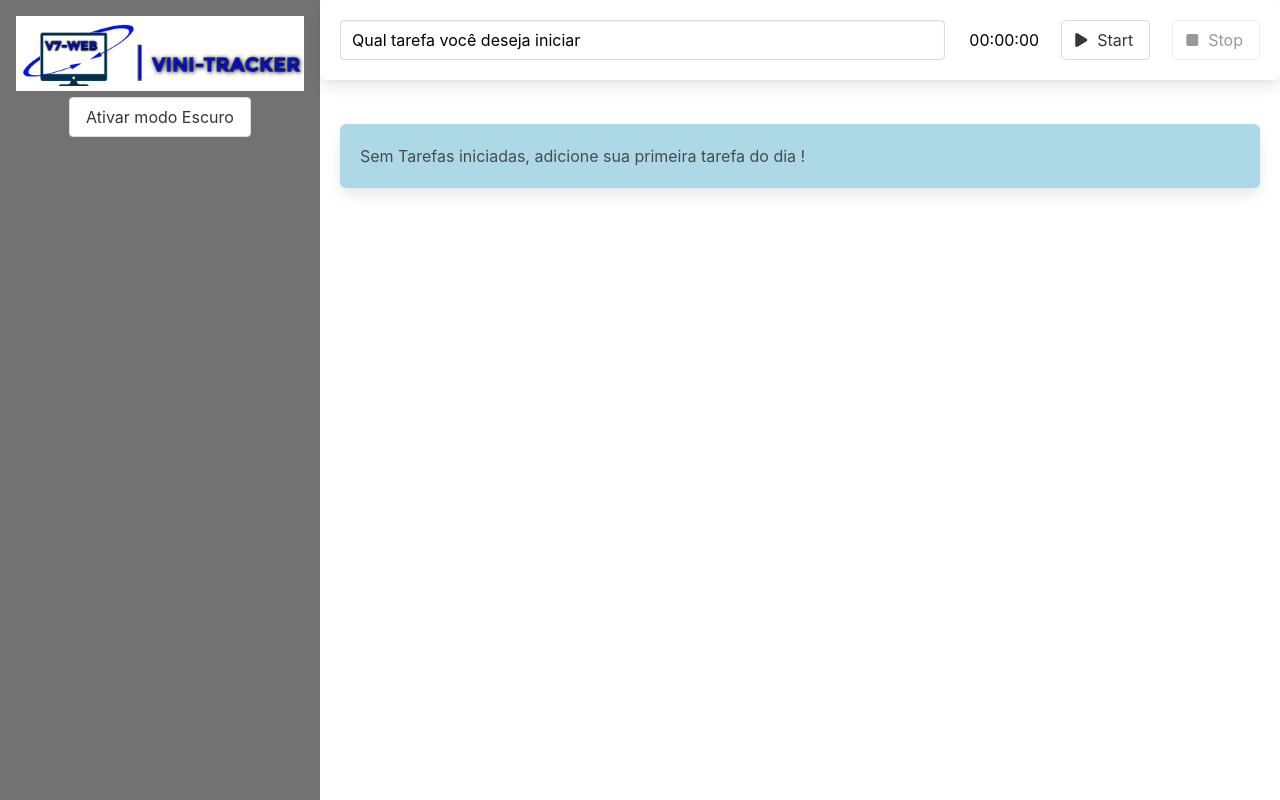
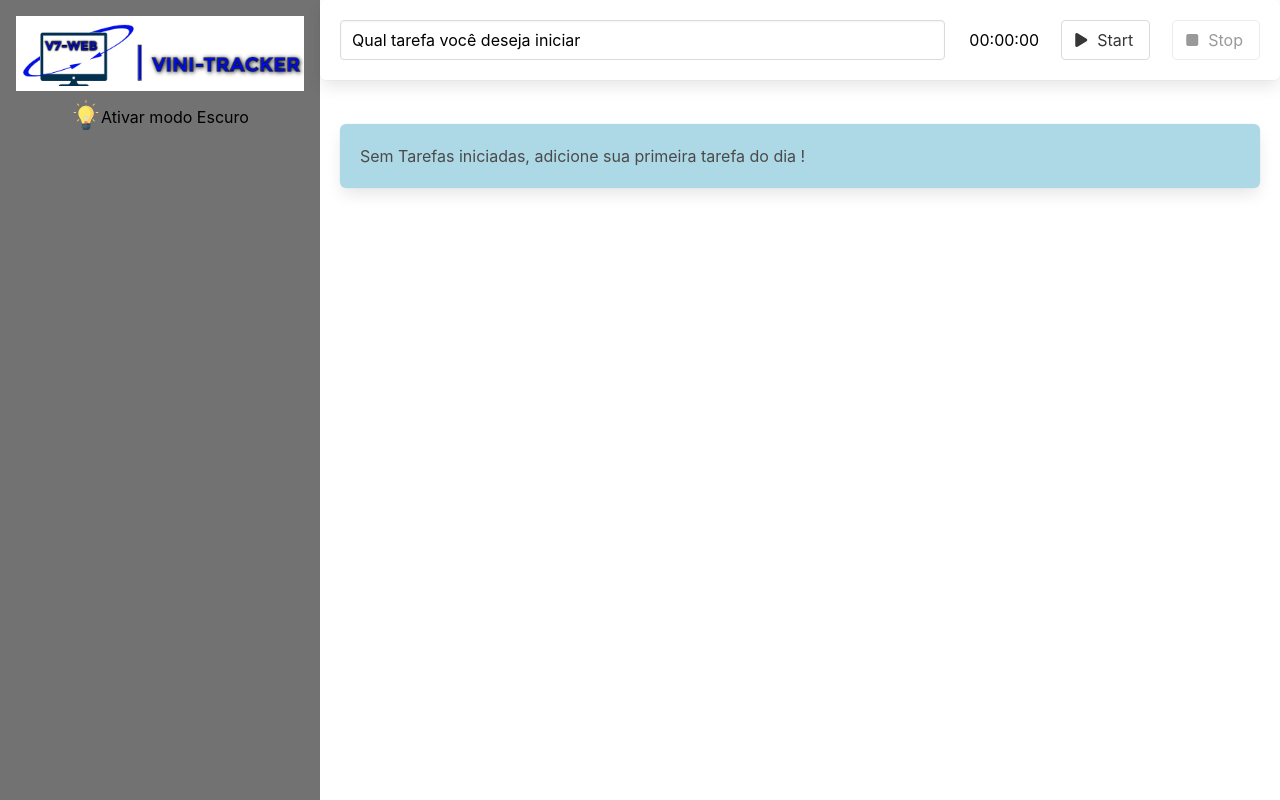
Before and after one commit to ViniciusLima7/vini-tracker, a Vue app: page / in a window 1280 px wide. Built offline with nearby package versions, Linux system fonts and the light colour scheme.

Commit message:
feat: Adiciona Imagm no Botão de Tema

```diff
--- a/src/components/MenuLateral.vue
+++ b/src/components/MenuLateral.vue
@@ -3,7 +3,10 @@
     <h1>
       <img src="../assets/vini-trackerlogov2.png" alt="Logo do Vini Tracker" />
     </h1>
-    <button class="button" @click="toggleTema">{{ textButton }}</button>
+    <button class="button" @click="toggleTema">
+      <img class="theme" src="../assets/themeOn.svg" alt="" />
+      {{ textButton }}
+    </button>
   </header>
 </template>
 
@@ -54,6 +57,17 @@ header {
   text-align: center;
 }
 
+.button {
+  color: var(--text-primary);
+  background-color: transparent;
+  border: transparent;
+}
+
+.theme {
+  padding-bottom: 5px;
+  height: 35px;
+}
+
 @media only screen and (max-width: 768px) {
   header {
     padding: 2.5rem;
```
